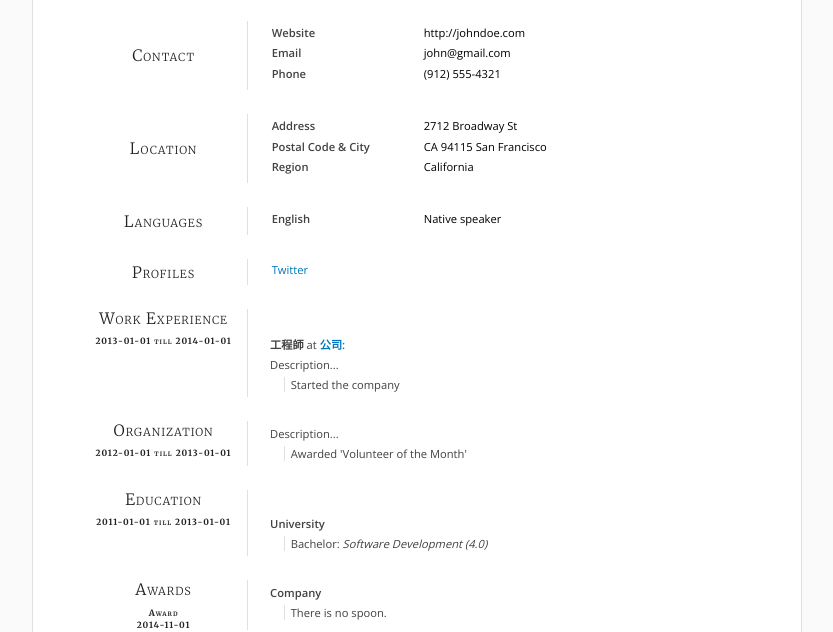
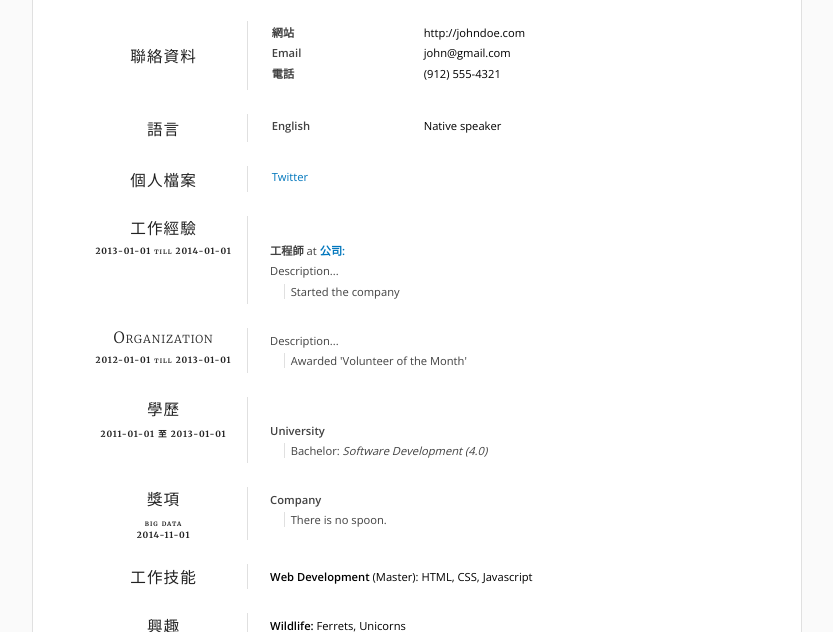
Before and after one commit to Canner-can/resume-theme-paper, a website: page index.html in a window 1280 px wide. Shown: the part 168-800 px from the top of the page, without its empty margins (223-1056 px from the left). Drawn offline with nearby package versions, Linux system fonts and the light colour scheme.

Commit message:
zn in resume

```diff
--- a/canner.json
+++ b/canner.json
@@ -58,7 +58,7 @@
 		    ]
 		  }],
 		  "awards": [{
-		    "title": "Award",
+		    "title": "big data",
 		    "date": "2014-11-01",
 		    "awarder": "Company",
 		    "summary": "There is no spoon."
--- a/index.html
+++ b/index.html
@@ -36,11 +36,11 @@
 			      <section class="content">
 			        <div class="row">
 			          <div class="content-cat">
-			           Contact
+			           聯絡資料
 			          </div>
 			          <div class="content-text">
 				            <ul>
-				              <li>Website</li>
+				              <li>網站</li>
 				              <li>http://johndoe.com</li>
 				            </ul>
 
@@ -50,7 +50,7 @@
 				            </ul>
 
 				            <ul>
-				              <li>Phone</li>
+				              <li>電話</li>
 				              <li>(912) 555-4321</li>
 				            </ul>
 			          </div>
@@ -58,10 +58,11 @@
 			      </section>
 
 			      <!-- LOCATION -->
+			      <!--
 					      <section class="content">
 					        <div class="row">
 					          <div class="content-cat">
-					           Location
+					           地址
 					          </div>
 					          <div class="content-text">
 
@@ -71,7 +72,7 @@
 						            </ul>
 
 							            <ul>
-							              <li>Postal Code &amp; City</li>
+							              <li>Postal Code & City</li>
 							              <li>CA 94115 San Francisco</li>
 							            </ul>
 
@@ -83,13 +84,14 @@
 					          </div>
 					        </div>
 					      </section>
+		      	 -->
 
 
 						<!-- LANGUAGE -->
 			      <section class="content">
 			        <div class="row">
 			          <div class="content-cat">
-			           Languages
+			           語言
 			          </div>
 			          <div class="content-text">
 
@@ -109,7 +111,7 @@
 				      <section class="content profiles">
 				        <div class="row">
 				          <div class="content-cat">
-				           Profiles
+				           個人檔案
 				          </div>
 				          <div class="content-text profiles-listing">
 				            <ul>
@@ -126,7 +128,7 @@
 								<section class="content">
 			        <div class="row">
 			          <div class="content-cat big-text">
-											Work	Experience
+											工作經驗
 
 			            		<p>2013-01-01 till 2014-01-01</p>
 
@@ -169,9 +171,9 @@
 				        <div class="row">
 				          <div class="content-cat big-text">
 
-				            	Education
+				            	學歷
 
-				            		<p>2011-01-01 till 2013-01-01</p>
+				            		<p>2011-01-01 至 2013-01-01</p>
 
 				          </div>
 				          <div class="content-text work-listing education-listing">
@@ -189,9 +191,9 @@
 				      <section class="content">
 				        <div class="row">
 				          <div class="content-cat big-text">
-				            	Awards
+				            	獎項
 
-				            	<p>Award</p>
+				            	<p>big data</p>
 
 				            	<p style="margin-top:0.25em;">2014-11-01</p>
 
@@ -208,7 +210,7 @@
 			      <section class="content">
 			        <div class="row">
 			          <div class="content-cat">
-			            Skills
+			            工作技能
 			          </div>
 			          <div class="content-text skills-listing">
 			            	<p>
@@ -230,7 +232,7 @@
 			      <section class="content">
 			        <div class="row">
 			          <div class="content-cat">
-			            Interests
+			            興趣
 			          </div>
 			          <div class="content-text skills-listing">
 			            	<p>
```
Also changed, not shown: resume.hbs (+14 -14 lines).
